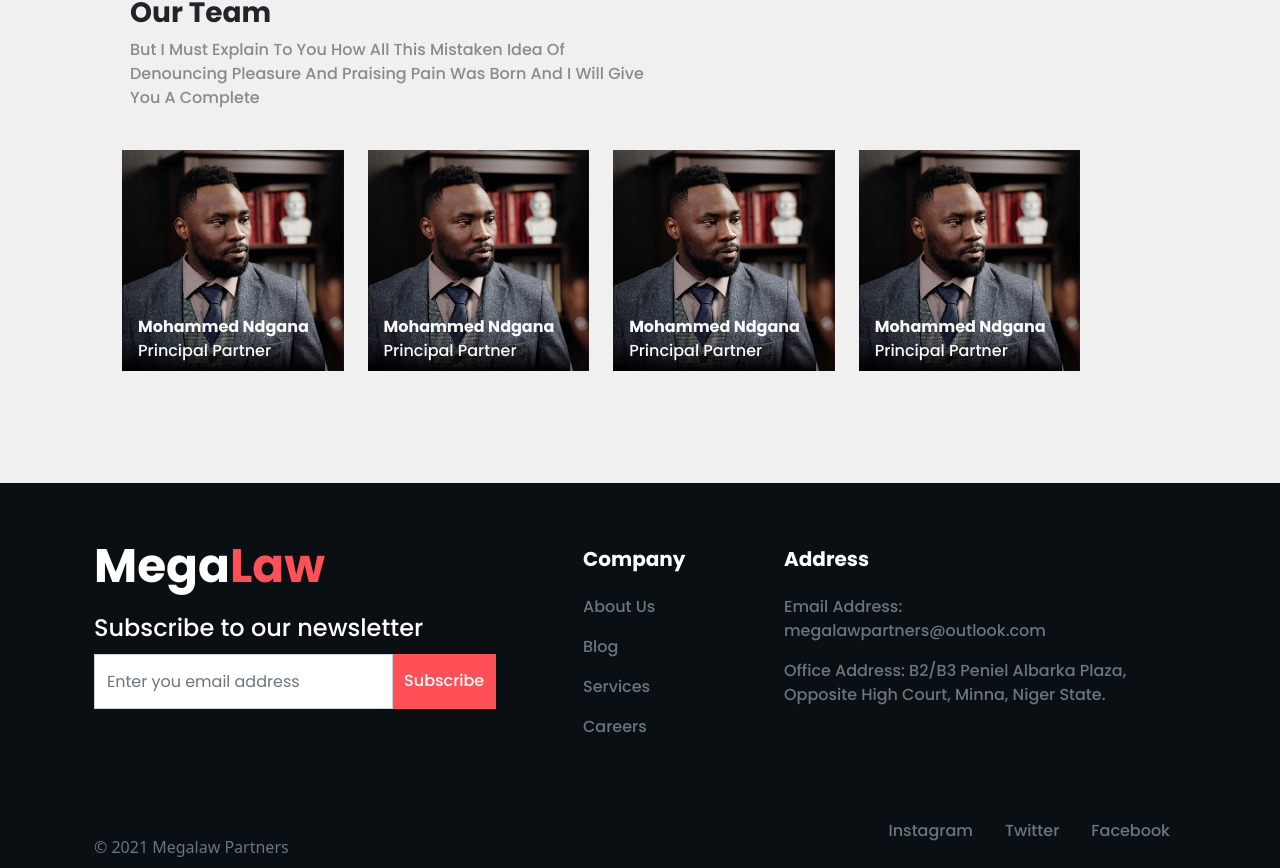
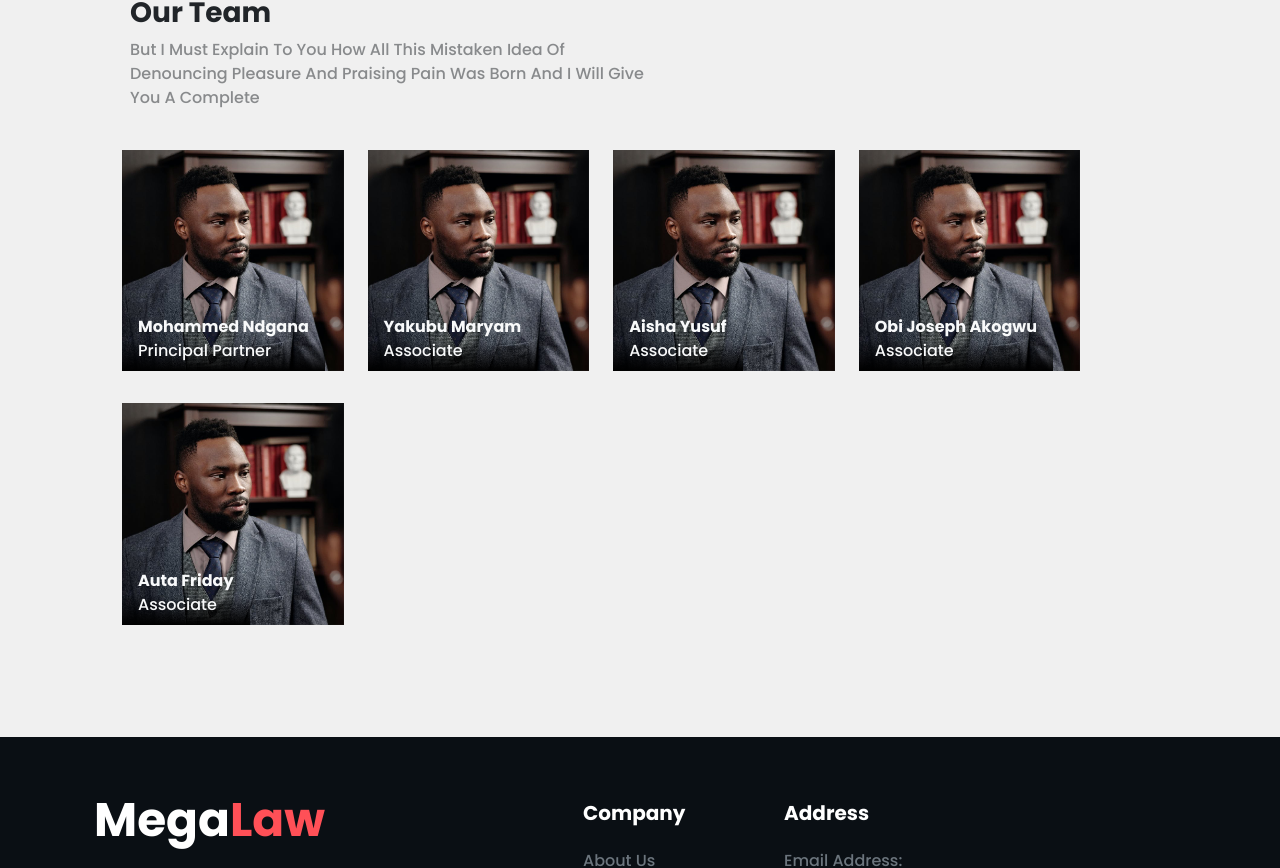
Before and after one commit to adaji025/MegaLaw, a Next.js app: page /about in a window 1280 px wide. Shown: the part 1797-2665 px from the top of the page. Built offline with nearby package versions, Linux system fonts and the light colour scheme.

Commit message:
make some ui adjustment

```diff
--- /dev/null
+++ b/components/Team/Team.js
@@ -0,0 +1,26 @@
+import React from "react";
+import styles from "./Team.module.css";
+
+const Team = ({ team }) => {
+  return (
+    <div>
+      <div className="position-relative">
+        <img
+          src={team.image}
+          alt="team"
+          className={`img-fluid ${styles.team_img}`}
+        />
+        <div className={`py-2 ${styles.team_title}`}>
+          <span className="d-block text-light px-3 poppins-bold">
+           {team.name}
+          </span>
+          <span className="d-block text-light px-3 poppins-medium text-lighter">
+            {team.title}
+          </span>
+        </div>
+      </div>
+    </div>
+  );
+};
+
+export default Team;
--- /dev/null
+++ b/components/Team/Team.module.css
@@ -0,0 +1,12 @@
+.img_bg {
+    background: var(--mega-law-tomato);
+    opacity: 0.1;
+    width: 425px;
+    height: 425px;
+  }
+.team_title {
+    position: absolute;
+    bottom: 0;
+    z-index: 2;
+    background: transparent linear-gradient(180deg, #0A0F1400 0%, #05070900 54%, #000000 100%) 0% 0% no-repeat padding-box;
+}
--- a/pages/about/About.module.css
+++ b/pages/about/About.module.css
@@ -47,11 +47,6 @@
     height: 425px;
   }
 .team_title {
-    position: relative;
-    z-index: 0;
-
-}
-.team_title {
     position: absolute;
     bottom: 0;
     z-index: 2;
--- a/pages/about/index.js
+++ b/pages/about/index.js
@@ -9,6 +9,7 @@ import Slider from "react-slick";
 import "slick-carousel/slick/slick.css";
 import "slick-carousel/slick/slick-theme.css";
 import { Teams } from "../../utils/Teams";
+import Team from "../../components/Team/Team";
 
 const About = () => {
   const [isOpen, setIsOpen] = useState(false);
@@ -45,7 +46,6 @@ const About = () => {
             </div>
           </div>
         </div>
-
       </div>
 
       <div className="container py-5 mt-5">
@@ -154,74 +154,11 @@ const About = () => {
           <div className="col-md-11">
             <div className="container">
               <div className="row">
-                <div className="col-md-6 col-lg-3 py-3">
-                  <div className="position-relative">
-                    <img
-                      src="./img/man.png"
-                      alt="team"
-                      className={`img-fluid ${styles.team_img}`}
-                    />
-                    <div className={`py-2 ${styles.team_title}`}>
-                      <span className="d-block text-light px-3 poppins-bold">
-                        Mohammed Ndgana
-                      </span>
-                      <span className="d-block text-light px-3 poppins-medium text-lighter">
-                        Principal Partner
-                      </span>
-                    </div>
-                  </div>
-                </div>
-                <div className="col-md-6 col-lg-3 py-3">
-                  <div className="position-relative">
-                    <img
-                      src="./img/man.png"
-                      alt="team"
-                      className={`img-fluid ${styles.team_img}`}
-                    />
-                    <div className={`py-2 ${styles.team_title}`}>
-                      <span className="d-block text-light px-3 poppins-bold">
-                        Mohammed Ndgana
-                      </span>
-                      <span className="d-block text-light px-3 poppins-medium text-lighter">
-                        Principal Partner
-                      </span>
-                    </div>
-                  </div>
-                </div>
-                <div className="col-md-6 col-lg-3 py-3">
-                  <div className="position-relative">
-                    <img
-                      src="./img/man.png"
-                      alt="team"
-                      className={`img-fluid ${styles.team_img}`}
-                    />
-                    <div className={`py-2 ${styles.team_title}`}>
-                      <span className="d-block text-light px-3 poppins-bold">
-                        Mohammed Ndgana
-                      </span>
-                      <span className="d-block text-light px-3 poppins-medium text-lighter">
-                        Principal Partner
-                      </span>
-                    </div>
-                  </div>
-                </div>
-                <div className="col-md-6 col-lg-3 py-3">
-                  <div className="position-relative">
-                    <img
-                      src="./img/man.png"
-                      alt="team"
-                      className={`img-fluid ${styles.team_img}`}
-                    />
-                    <div className={`py-2 ${styles.team_title}`}>
-                      <span className="d-block text-light px-3 poppins-bold">
-                        Mohammed Ndgana
-                      </span>
-                      <span className="d-block text-light px-3 poppins-medium text-lighter">
-                        Principal Partner
-                      </span>
-                    </div>
-                  </div>
-                </div>
+                {Teams.map((team, i) => {
+                  return <div className="col-md-6 col-lg-3 py-3" key={i}>
+                    <Team team={team}/>
+                  </div>;
+                })}
               </div>
             </div>
           </div>
--- a/styles/Home.module.css
+++ b/styles/Home.module.css
@@ -55,7 +55,7 @@
 .client,
 .blog {
   background: var(--mega-law-ash);
-  overflow-x: hidden;
+  overflow: hidden;
 }
 
 .practicesImg {
@@ -102,6 +102,10 @@
 .welcome {
   margin-top: 4rem;
 }
+.practices .card {
+  min-height: 460px !important;
+}
+
 @media (min-width: 1400px) {
   .inrotext {
     font-size: 50px;
--- a/utils/Teams.js
+++ b/utils/Teams.js
@@ -5,18 +5,23 @@ export const Teams = [
         image: './img/man.png'
     },
     {
-        name: 'Mohammed Ndgana',
-        title: 'Principal Partner',
+        name: 'Yakubu Maryam',
+        title: 'Associate',
         image: './img/man.png'
     },
     {
-        name: 'Mohammed Ndgana',
-        title: 'Principal Partner',
+        name: 'Aisha Yusuf',
+        title: 'Associate',
         image: './img/man.png'
     },
     {
-        name: 'Mohammed Ndgana',
-        title: 'Principal Partner',
+        name: 'Obi Joseph Akogwu',
+        title: 'Associate',
+        image: './img/man.png'
+    },
+    {
+        name: 'Auta Friday',
+        title: 'Associate',
         image: './img/man.png'
     }
 ]
```
Also changed, not shown: pages/index.js (+47 -25 lines), pages/services/Services.module.css (+5 -4 lines), pages/services/index.js (+9 -7 lines). Lines whose indentation alone changed are shown as unchanged.
